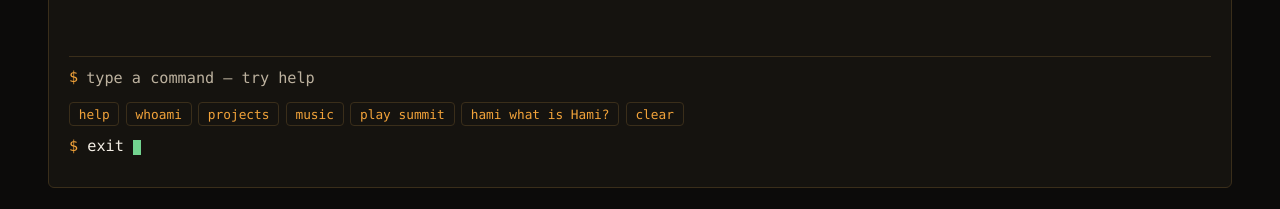
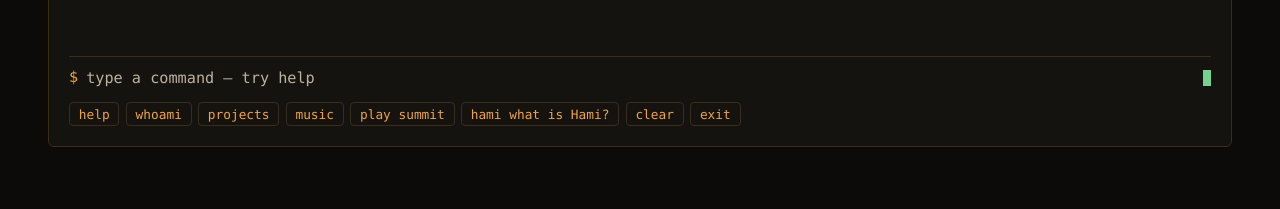
Before and after one commit to kn33r0s3/kn33r0s3, a plain HTML site: page index.html in a window 1280 px wide. Shown: the part 2364-2573 px from the top of the page. Drawn offline with Linux system fonts and the light colour scheme.

Commit message:
Terminal fixes: cursor in active input row, remove static exit line, exit as chip

```diff
--- a/index.html
+++ b/index.html
@@ -329,6 +329,7 @@
         <div class="term-input-row">
           <span class="prompt-sign" aria-hidden="true">$</span>
           <input class="term-input" id="termInput" type="text" autocomplete="off" autocapitalize="off" spellcheck="false" placeholder="type a command — try help" aria-label="Terminal command">
+          <span class="cursor" aria-hidden="true"></span>
         </div>
         <div class="chips" id="chips">
           <button class="chip" type="button" data-cmd="help">help</button>
@@ -338,9 +339,9 @@
           <button class="chip" type="button" data-cmd="play summit">play summit</button>
           <button class="chip" type="button" data-cmd="hami what is Hami?">hami what is Hami?</button>
           <button class="chip" type="button" data-cmd="clear">clear</button>
+          <button class="chip" type="button" data-cmd="exit">exit</button>
         </div>
       </div>
-      <p><span class="prompt">exit</span> <span class="cursor" aria-hidden="true"></span></p>
     </div>
   </div>
 </div>
```
